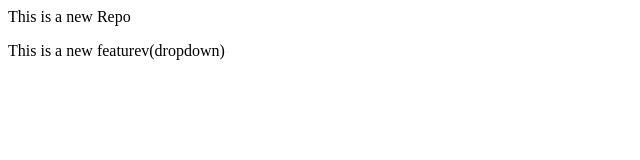
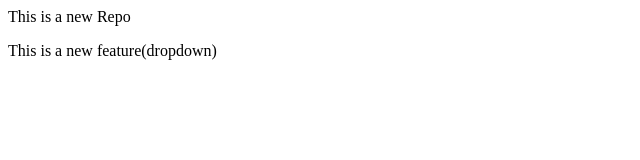
Before and after one commit to abdurhaq/LocalRepo, a plain HTML site: page LocalRepo/index.html in a window 1280 px wide. Shown: the full height of the page, 0-640 px from the left. Drawn offline with Linux system fonts and the light colour scheme.

```diff
--- a/LocalRepo/index.html
+++ b/LocalRepo/index.html
@@ -1,2 +1,2 @@
 <p>This is a new Repo</p>
-<p>This is a new featurev(dropdown)</p>
+<p>This is a new feature(dropdown)</p>
```
